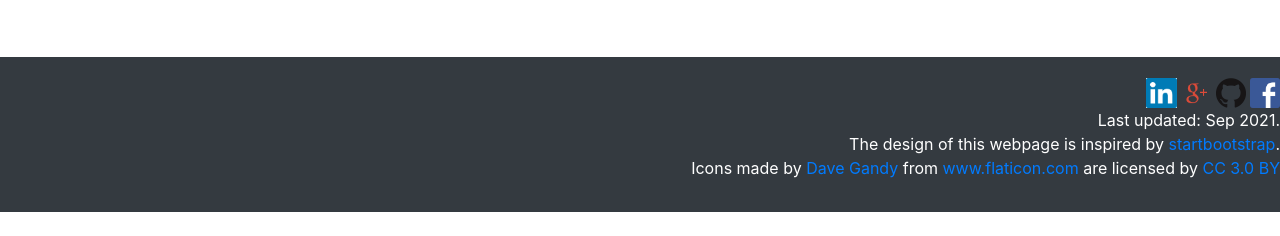
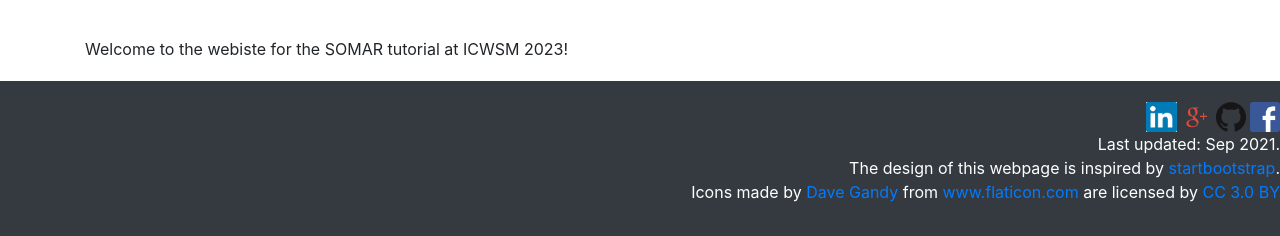
Before and after one commit to icpsr-somar-devs/icpsr-somar-devs, a website with bundled scripts: page index.html in a window 1280 px wide. Shown: the part 767-1003 px from the top of the page. Before the commit the page ends 979 px from the top, so only its background shows below. Built offline with nearby package versions, Linux system fonts and the light colour scheme.

Commit message:
Updated website and images

```diff
--- a/index.html
+++ b/index.html
@@ -105,7 +105,9 @@
     </section>
 
    <section id="tutorial">
-
+      <div class="container">
+        Welcome to the webiste for the SOMAR tutorial at ICWSM 2023!
+      </div>
    </section>
 
  <div id="footer" class="py-5 bg-dark">
```
